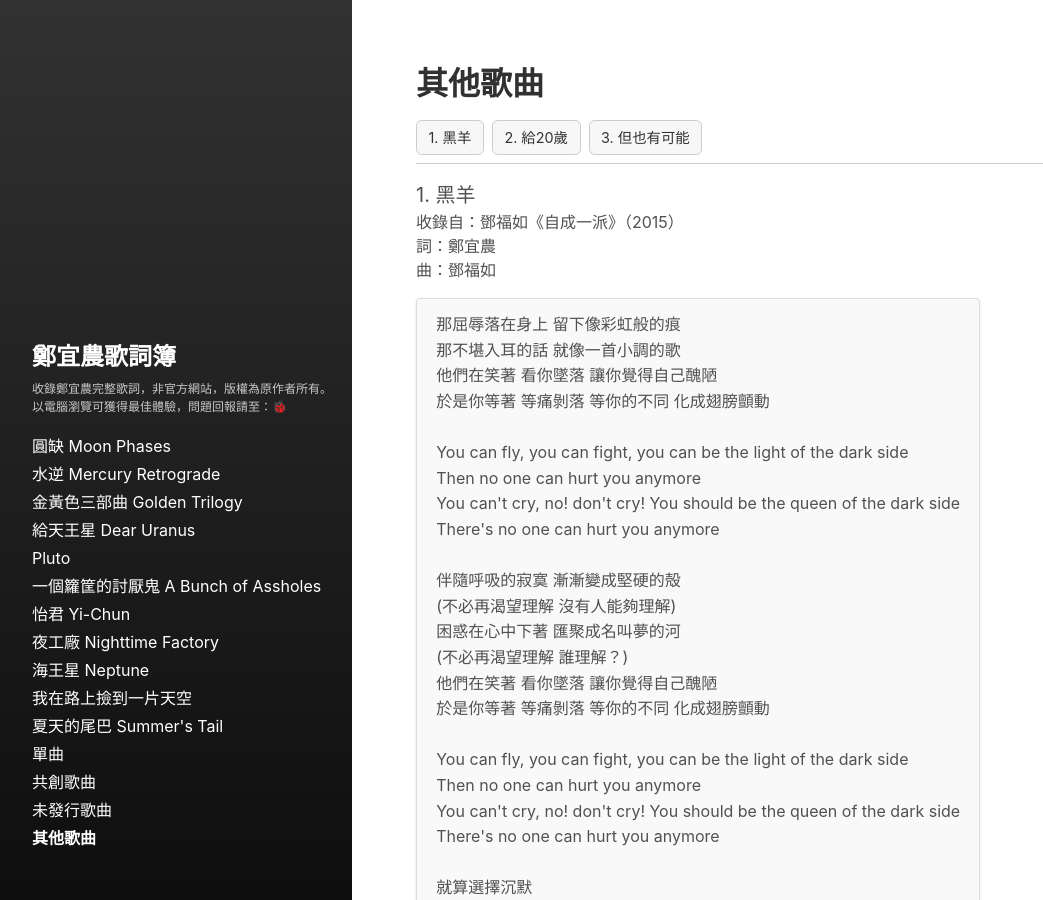
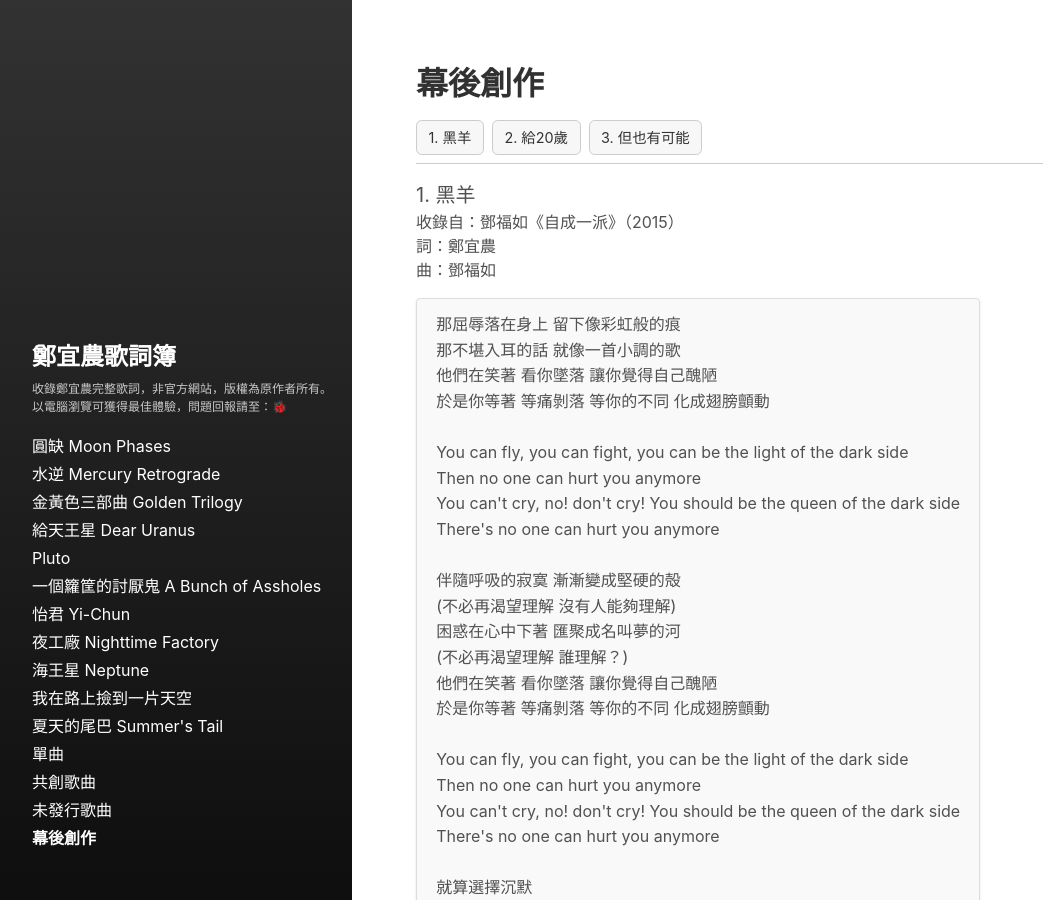
Before and after one commit to ennocheng/lyrics, a Jekyll site: the page built from _albums/bts.md, in a window 1280 px wide and 900 px high. Shown: the whole window, without its empty margins (0-1043 px from the left). Built offline with Jekyll 4.4.1, drawn with Linux system fonts in a browser that asks for light colours.

Commit message:
rename others to bts

```diff
--- a/_albums/others.md
+++ b/_albums/bts.md
@@ -1,8 +1,8 @@
 ---
 layout: album
-title: 其他歌曲
-permalink: /others/
-album_data: others
+title: 幕後創作
+permalink: /bts/
+album_data: bts
 sidebar_sort_order: 3
 sidebar_link: true
 ---
--- a/_data/albums/others.yml
+++ b/_data/albums/bts.yml
@@ -1,4 +1,4 @@
-album_title: 其他歌曲
+album_title: 幕後創作
 songs:
   - title: 黑羊
     lyricist: 鄭宜農
--- a/_layouts/album.html
+++ b/_layouts/album.html
@@ -16,7 +16,7 @@ layout: default
 
 {% for song in album.songs %}
 <div class="song-block" id="song{{ forloop.index }}">
-  <div class="song-title">{{ forloop.index }}. {{ song.title }}</div>
+  <div class="song-title"{% if song.en_title %} title="{{ song.en_title }}"{% endif %}>{{ forloop.index }}. {{ song.title }}</div>
   <div class="song-meta">{% if song.from_album %}收錄自：{{ song.from_album }}<br>{% endif %}{% if song.lyricist %}詞：{{ song.lyricist }}<br>{% endif %}曲：{{ song.composer }}</div>
 
 {% assign language_map =
```
